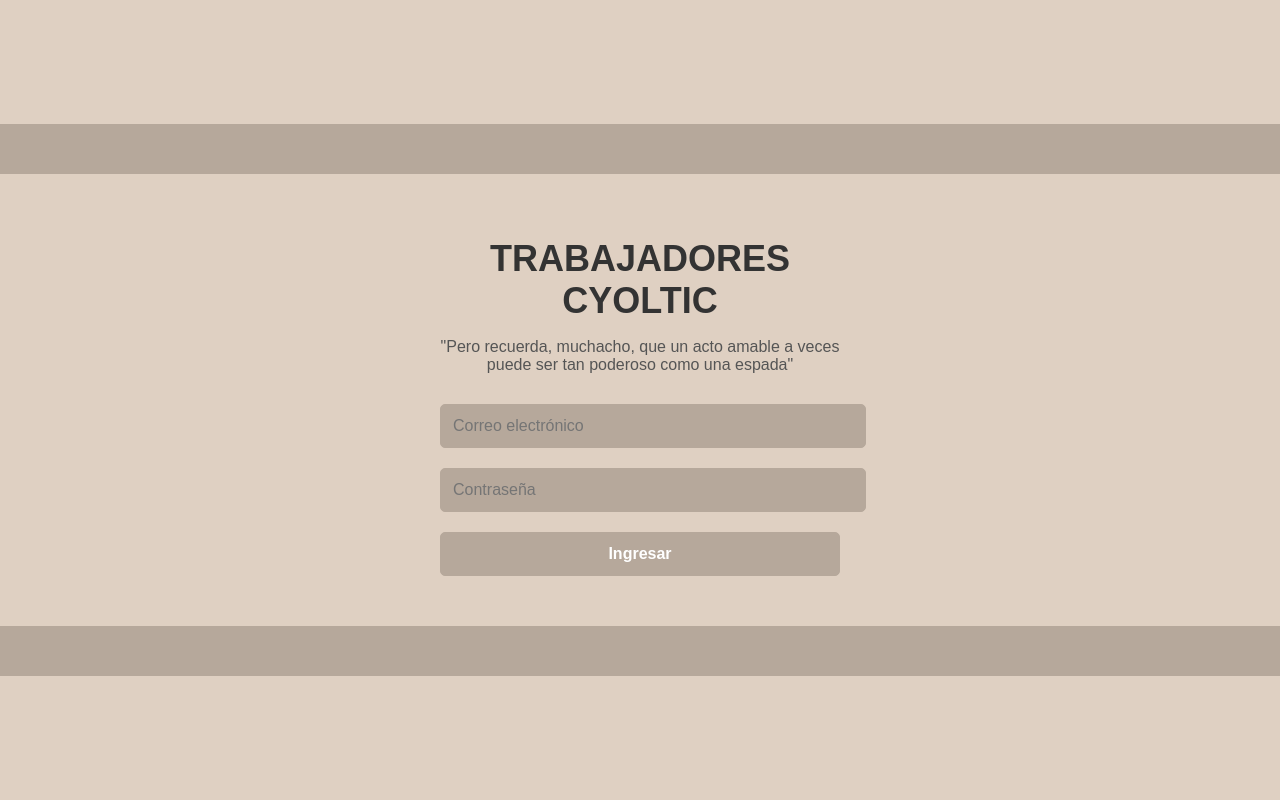
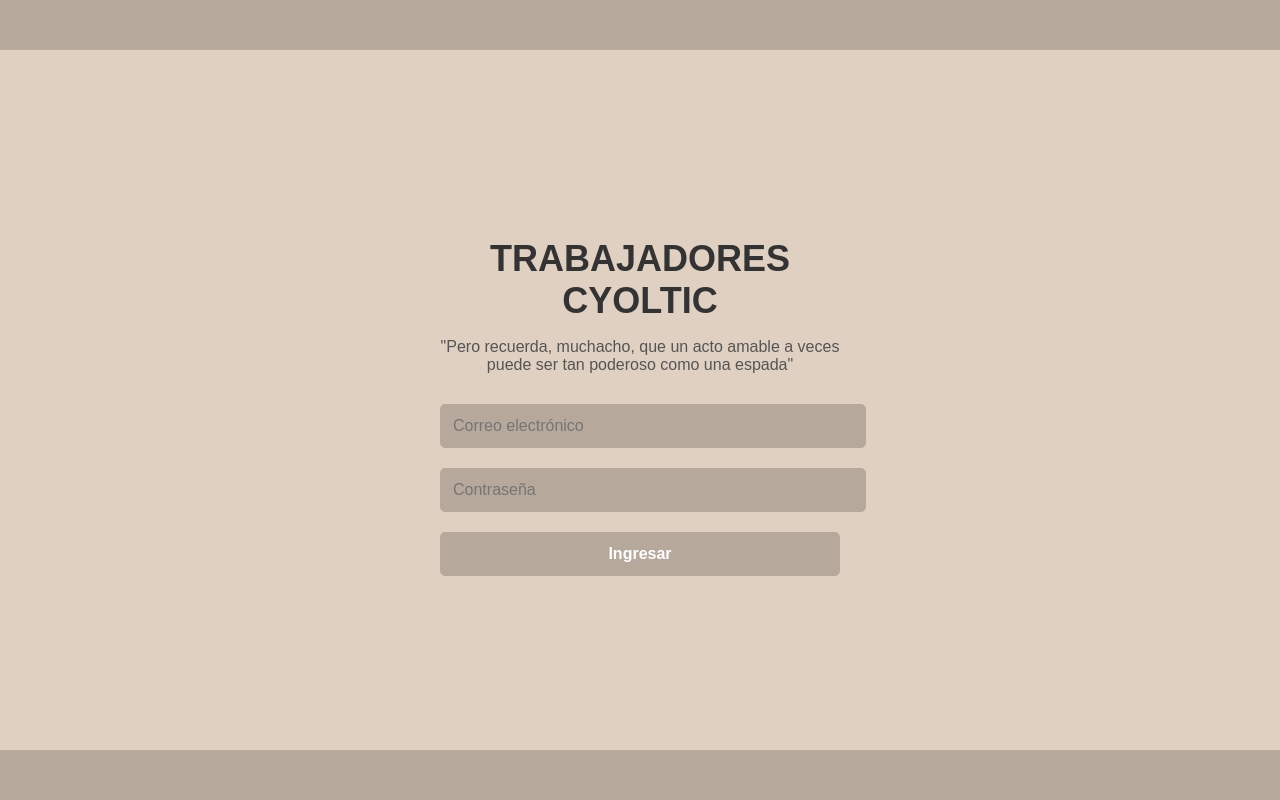
Before and after one commit to AnonHof/Anna, a Flask app: page / in a window 1280 px wide. Run offline with Flask 3, Linux system fonts and the light colour scheme.

Commit message:
Update Inicio.html

```diff
--- a/templates/Inicio.html
+++ b/templates/Inicio.html
@@ -12,16 +12,27 @@
             display: flex;
             justify-content: center;
             align-items: center;
-            height: 100vh;
+            min-height: 100vh;
             margin: 0;
             flex-direction: column;
         }
 
-        /* Barra de navegación */
+        /* Barra de navegación fija */
         .navbar {
             width: 100%;
             background-color: #b6a89b;
             height: 50px;
+            position: fixed;
+            left: 0;
+        }
+
+        /* Posiciones específicas para la barra de navegación superior e inferior */
+        .navbar.top {
+            top: 0;
+        }
+
+        .navbar.bottom {
+            bottom: 0;
         }
 
         /* Contenedor principal */
@@ -30,8 +41,8 @@
             padding: 20px;
             border-radius: 10px;
             max-width: 400px;
-            margin-top: 20px;
-            margin-bottom: 20px;
+            margin-top: 80px; /* Ajuste para dar espacio a la barra superior */
+            margin-bottom: 80px; /* Ajuste para dar espacio a la barra inferior */
         }
 
         /* Encabezado principal */
@@ -73,7 +84,8 @@
     </style>
 </head>
 <body>
-    <div class="navbar"></div>
+    <!-- Barra de navegación superior -->
+    <div class="navbar top"></div>
 
     <!-- Contenido principal -->
     <div class="container">
@@ -86,7 +98,8 @@
             <button type="submit">Ingresar</button>
         </form>
     </div>
-    <div class="navbar"></div>
 
+    <!-- Barra de navegación inferior -->
+    <div class="navbar bottom"></div>
 </body>
 </html>
```
